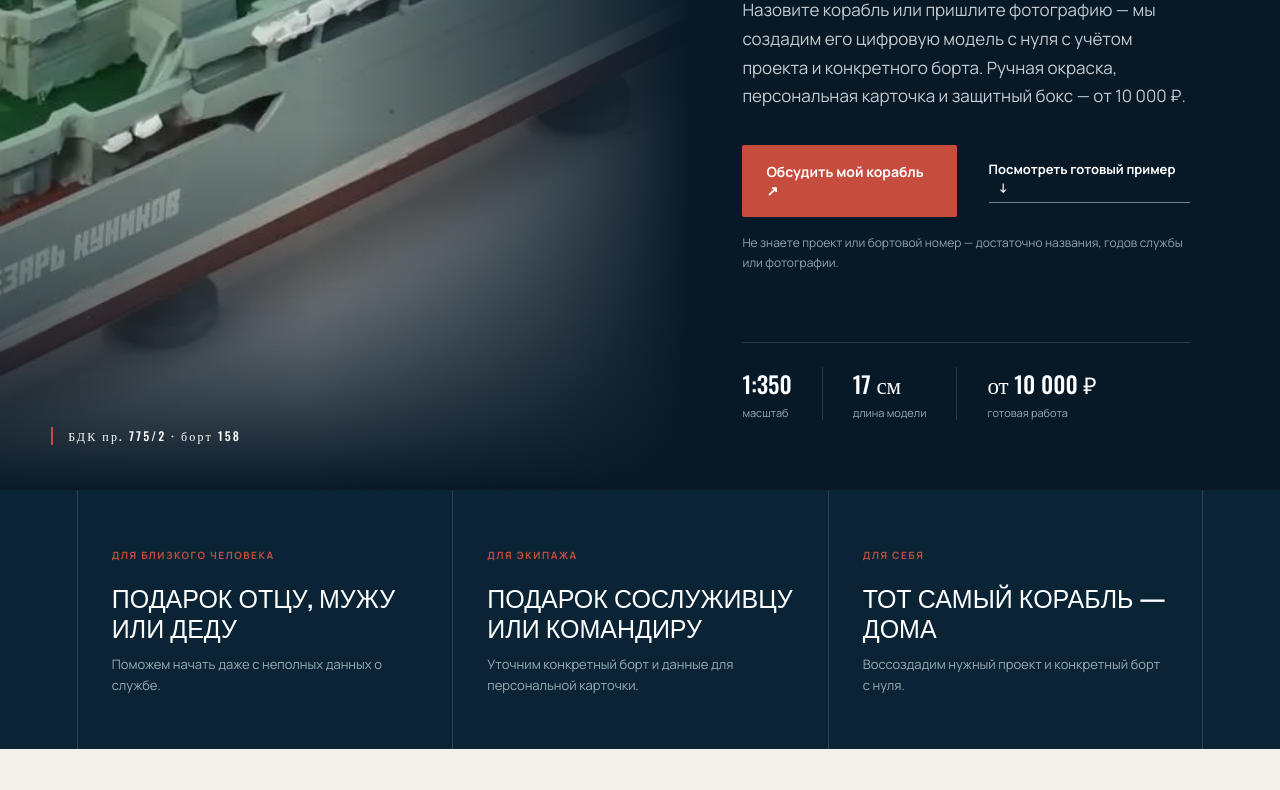
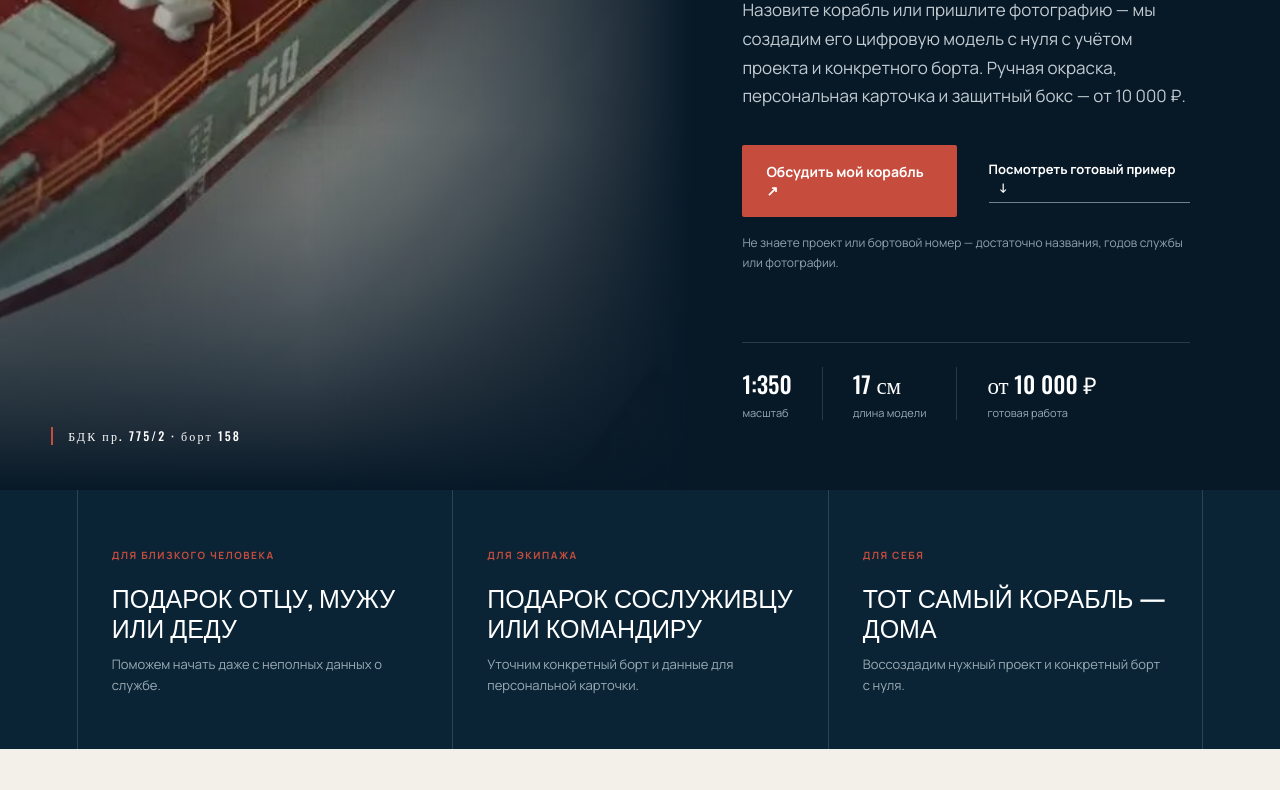
Before and after one commit to Ohar/moi-korabl.ru, a plain HTML site: page index.html in a window 1280 px wide. Shown: the part 538-1328 px from the top of the page. Drawn offline with nearby package versions, Linux system fonts and the light colour scheme.

Commit message:
Use detailed ship photo in hero

```diff
--- a/index.html
+++ b/index.html
@@ -9,7 +9,7 @@
   <meta property="og:url" content="https://moi-korabl.ru/">
   <meta property="og:title" content="Мой корабль — персональная модель корабля ВМФ">
   <meta property="og:description" content="Модель именно того корабля, на котором служили вы или ваш близкий. Поможем определить проект по названию, фотографии или годам службы.">
-  <meta property="og:image" content="https://moi-korabl.ru/assets/ship-hero.webp">
+  <meta property="og:image" content="https://moi-korabl.ru/assets/ship-detail-2.webp">
   <title>Мой корабль — модели кораблей ВМФ на заказ</title>
   <link rel="icon" href="/favicon.svg?v=2" type="image/svg+xml">
   <link rel="preconnect" href="https://fonts.googleapis.com">
@@ -28,7 +28,7 @@
 
   <main id="top">
     <section class="hero">
-      <div class="hero-photo"><img src="assets/ship-hero.webp" width="1280" height="720" fetchpriority="high" alt="Модель БДК Цезарь Куников в масштабе 1:350"><div class="ship-id">БДК пр. 775/2 · борт 158</div></div>
+      <div class="hero-photo"><img src="assets/ship-detail-2.webp" width="1280" height="720" fetchpriority="high" alt="Модель БДК Цезарь Куников в масштабе 1:350"><div class="ship-id">БДК пр. 775/2 · борт 158</div></div>
       <div class="hero-copy">
         <p class="eyebrow">Персональные модели кораблей ВМФ</p>
         <h1>Персональная модель <em>вашего корабля.</em></h1>
```
